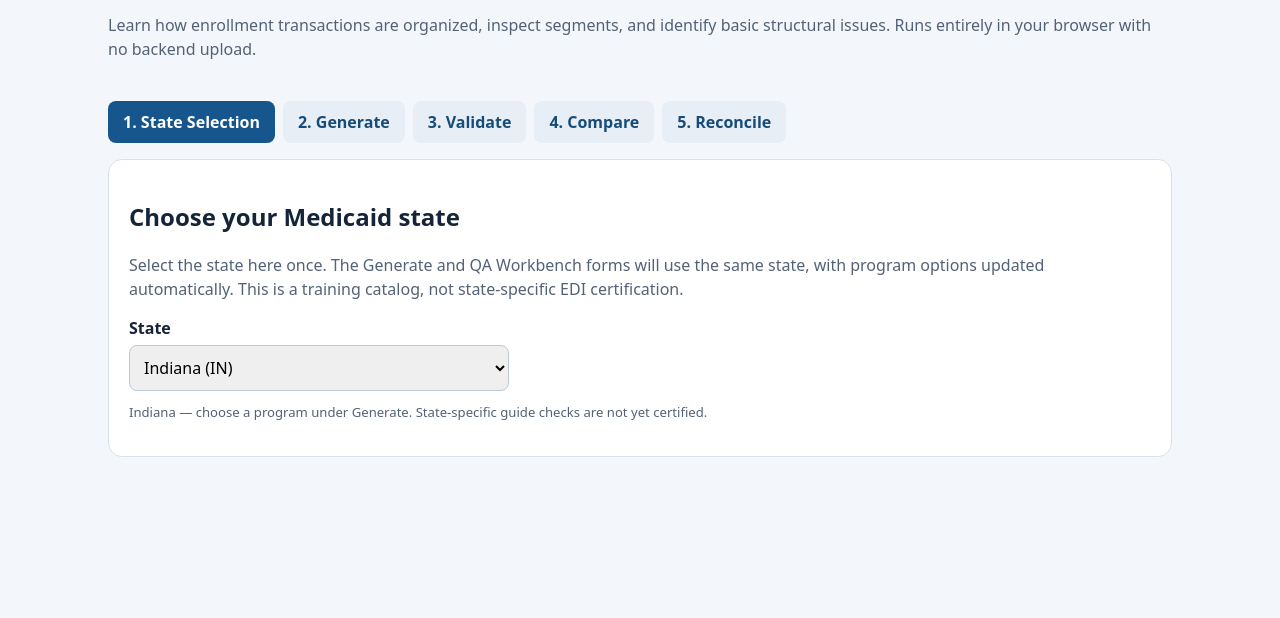
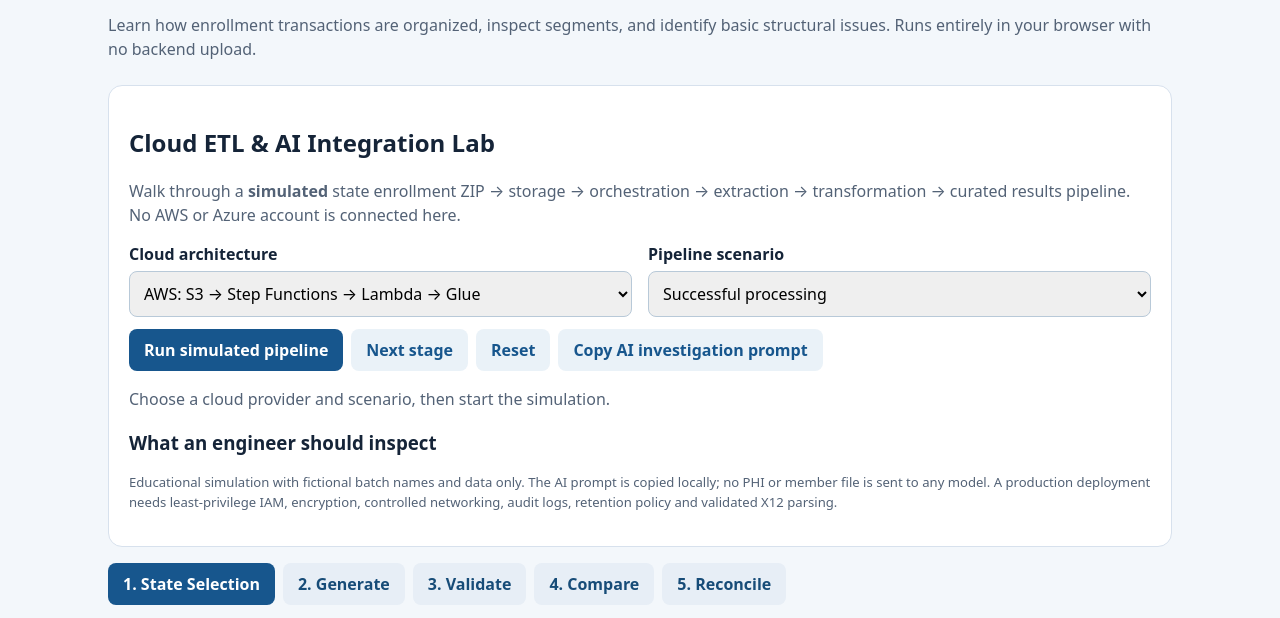
Before and after one commit to Vinaykumarvuppala/HealthcareEDI834, a website: page index.html in a window 1280 px wide. Shown: the part 103-721 px from the top of the page. Drawn offline with Linux system fonts and the light colour scheme.

Commit message:
Add cloud ETL workflow learning panel

```diff
--- a/index.html
+++ b/index.html
@@ -53,4 +53,9 @@ input,select{width:100%;padding:10px;border:1px solid #b8c9d8;border-radius:8px;
 <div><label for="reconId">CSV member ID column</label><input id="reconId" value="member_id"><label for="reconPlan">CSV plan column</label><input id="reconPlan" value="plan"><label for="reconDate">CSV effective-date column</label><input id="reconDate" value="effective_date"></div></div>
 <div class="buttons"><button type="button" id="reconRun">Run reconciliation</button><button type="button" id="reconExample" class="alt">Load example</button><button type="button" id="reconExport" class="alt">Export QA evidence CSV</button></div>
 <p id="reconStatus" role="status">Run reconciliation after supplying synthetic EDI and test-system output.</p><div id="reconResults"></div><p class="hint">This checks only simple member/plan/start-date values; absence from a delta 834 does not imply termination, and end dates/retroactivity require separate rules. Not a substitute for payer-system-specific mappings, X12 compliance checks, or protected health data controls.</p>
-</section></div><div id="tabWorkspace"><div id="tabButtons" class="workspace-tabs" role="tablist" aria-label="Healthcare EDI workflow"></div><div id="tabPanels"></div></div></main><script src="edi-explorer-v2.js"></script><script src="edi-generator-bulk.js"></script><script src="qa-workbench.js"></script><script src="edi-compare-v6.js"></script><script src="reconcile-v7.js"></script><script src="medicaid-states.js"></script><script src="workspace-tabs.js"></script></body></html>
+</section><section class="panel wide" id="cloud-etl-lab"><h2>Cloud ETL &amp; AI Integration Lab</h2><p>Walk through a <strong>simulated</strong> state enrollment ZIP → storage → orchestration → extraction → transformation → curated results pipeline. No AWS or Azure account is connected here.</p>
+<div class="grid"><div><label for="cloudProvider">Cloud architecture</label><select id="cloudProvider"><option value="aws">AWS: S3 → Step Functions → Lambda → Glue</option><option value="azure">Azure: ADLS → Data Factory → Copy → Transformation</option></select></div>
+<div><label for="cloudScenario">Pipeline scenario</label><select id="cloudScenario"><option value="success">Successful processing</option><option value="badzip">Corrupt ZIP / extraction fails</option><option value="invalid">Invalid EDI content / quarantine</option><option value="duplicate">Duplicate incoming batch</option></select></div></div>
+<div class="buttons"><button id="cloudRun">Run simulated pipeline</button><button id="cloudNext" class="alt">Next stage</button><button id="cloudReset" class="alt">Reset</button><button id="cloudPrompt" class="alt">Copy AI investigation prompt</button></div>
+<p id="cloudStatus" role="status">Choose a cloud provider and scenario, then start the simulation.</p><div id="cloudStages"></div><h3>What an engineer should inspect</h3><div id="cloudDetails"></div>
+<p class="hint">Educational simulation with fictional batch names and data only. The AI prompt is copied locally; no PHI or member file is sent to any model. A production deployment needs least-privilege IAM, encryption, controlled networking, audit logs, retention policy and validated X12 parsing.</p></section></div><div id="tabWorkspace"><div id="tabButtons" class="workspace-tabs" role="tablist" aria-label="Healthcare EDI workflow"></div><div id="tabPanels"></div></div></main><script src="edi-explorer-v2.js"></script><script src="edi-generator-bulk.js"></script><script src="qa-workbench.js"></script><script src="edi-compare-v6.js"></script><script src="reconcile-v7.js"></script><script src="medicaid-states.js"></script><script src="workspace-tabs.js"></script><script src="cloud-etl-lab.js"></script></body></html>
```
